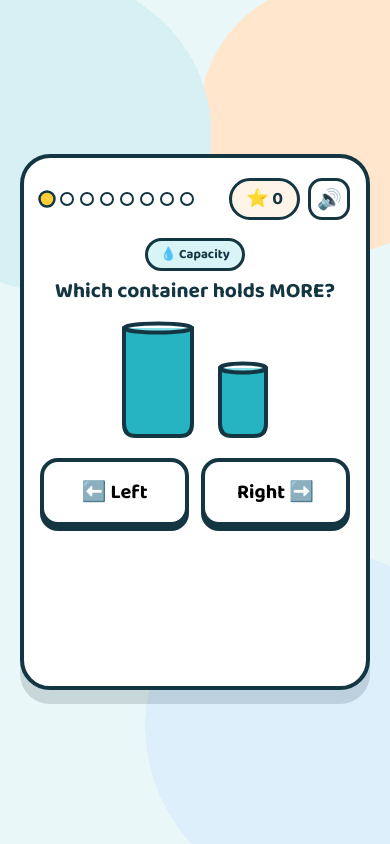
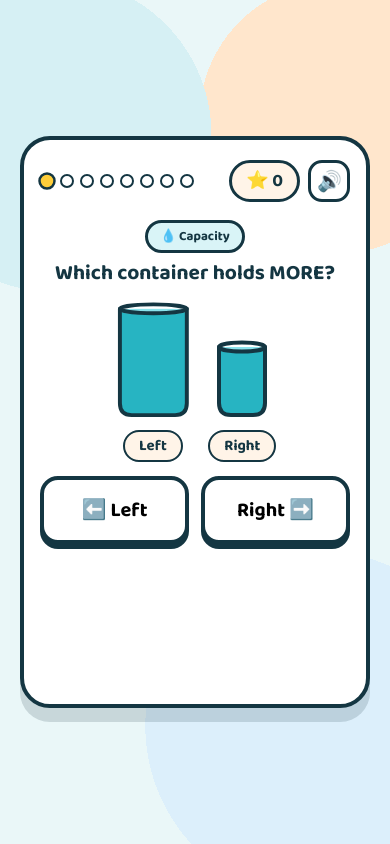
Before and after one commit to ada-chargelab/math-games, a plain HTML site: page measure-lab.html in a window 390 px wide. Both pictures are taken after a click on the button "Start measuring!". Drawn offline with Linux system fonts and the light colour scheme.

Commit message:
Fixed a layout issue for mobile browser

```diff
--- a/measure-lab.html
+++ b/measure-lab.html
@@ -87,8 +87,12 @@
   .badge-wrap{text-align:center;}
   .prompt{font-family:'Baloo 2',sans-serif;font-weight:700;font-size:clamp(21px,5.2vw,27px);text-align:center;margin:8px 0 12px;line-height:1.18;}
   .art{display:flex;gap:14px;justify-content:center;align-items:center;flex-wrap:wrap;margin-bottom:14px;min-height:90px;}
-  .art-row{display:flex;gap:26px;align-items:flex-end;justify-content:center;}
-  .art svg{display:block;}
+  .art-row{display:flex;gap:20px;align-items:flex-end;justify-content:center;flex-wrap:nowrap;}
+  .art svg{display:block;max-width:100%;height:auto;}
+  .cmp-cell{display:flex;flex-direction:column;align-items:center;gap:7px;flex:0 1 auto;min-width:0;max-width:48%;}
+  .cmp-cell svg{max-width:100%;height:auto;}
+  .cmp-cap{font-family:'Baloo 2',sans-serif;font-weight:700;font-size:15px;color:var(--ink);
+    background:var(--bg2);border:2.5px solid var(--ink);border-radius:999px;padding:2px 14px;white-space:nowrap;}
   .pop{animation:pop .42s cubic-bezier(.2,1.4,.5,1);}
   @keyframes pop{0%{transform:scale(.6);opacity:0;}100%{transform:scale(1);opacity:1;}}
   .bigemoji{font-size:64px;line-height:1;width:108px;height:108px;display:flex;align-items:center;justify-content:center;
@@ -247,7 +251,11 @@
   function compareCapQ(){
     var big=beakerSVG({w:80,h:128,fill:1}), small=beakerSVG({w:58,h:88,fill:1});
     var bigLeft=Math.random()<0.5;
-    var art='<div class="art-row pop">'+(bigLeft?big:small)+(bigLeft?small:big)+'</div>';
+    var leftSVG=bigLeft?big:small, rightSVG=bigLeft?small:big;
+    var art='<div class="art-row pop">'+
+              '<div class="cmp-cell">'+leftSVG+'<span class="cmp-cap">Left</span></div>'+
+              '<div class="cmp-cell">'+rightSVG+'<span class="cmp-cap">Right</span></div>'+
+            '</div>';
     return {topic:'capacity', prompt:'Which container holds MORE?', artHTML:art, cols:2,
             options:[{html:'<span class="word">\u2b05\ufe0f Left</span>',correct:bigLeft},
                      {html:'<span class="word">Right \u27a1\ufe0f</span>',correct:!bigLeft}],
```
Also changed, not shown: fraction-bakery.html (+12 -0 lines).
